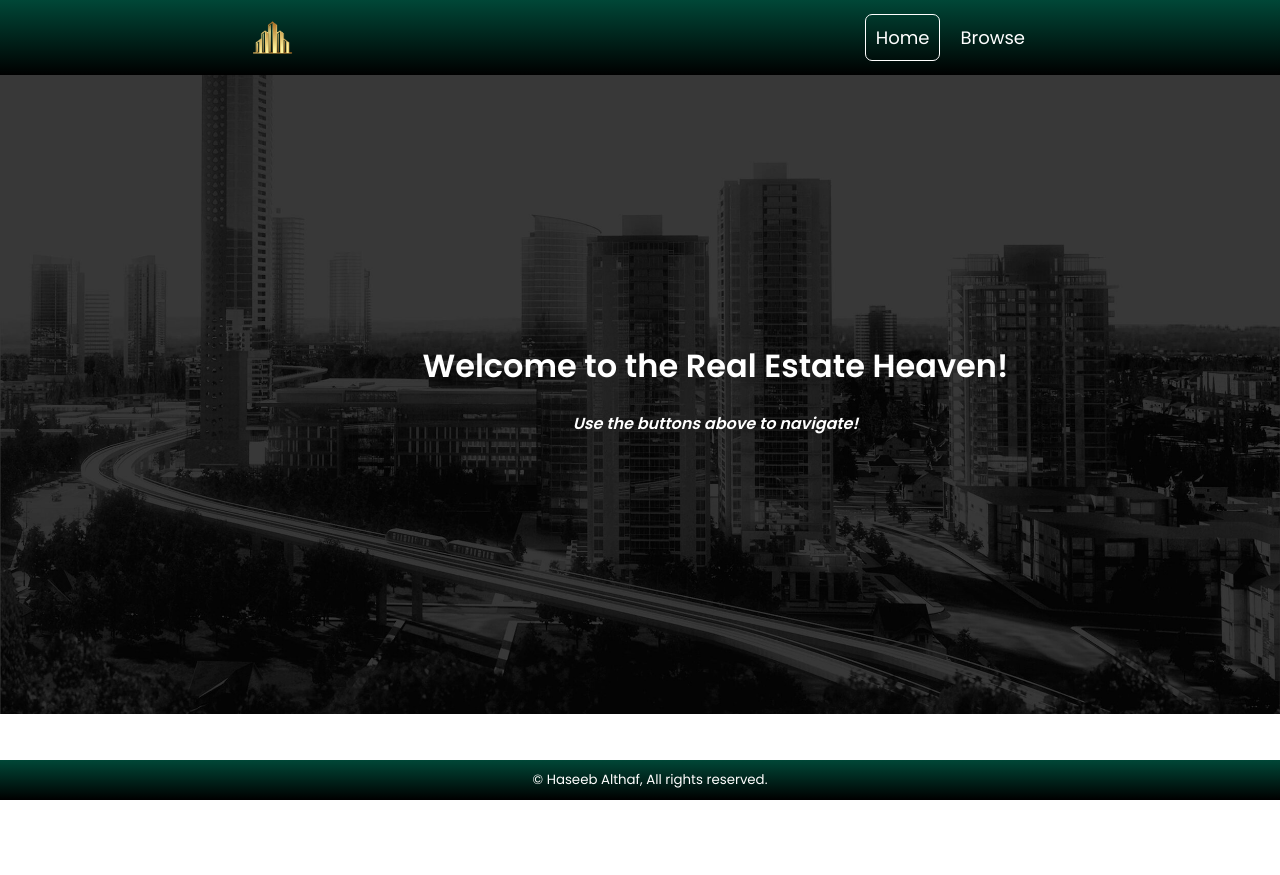
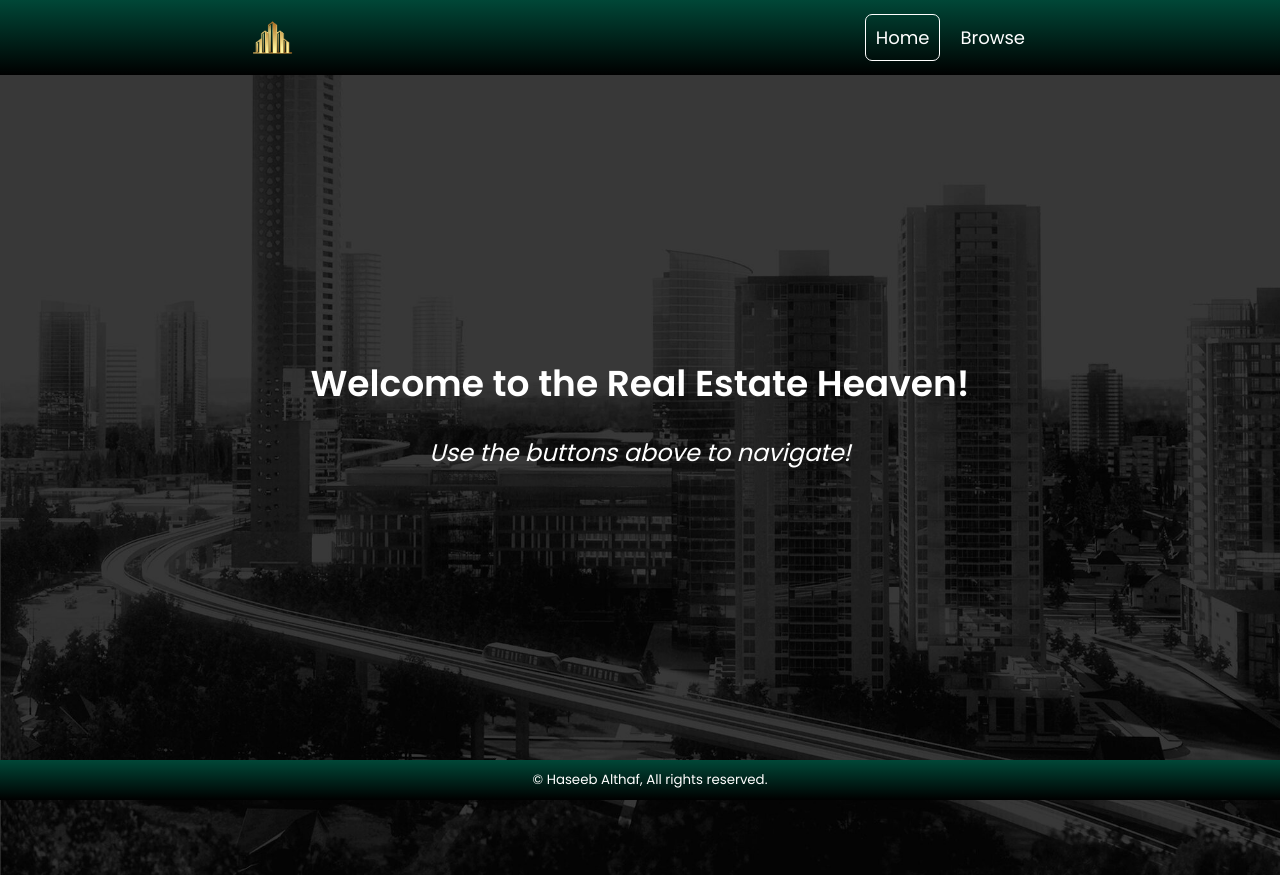
Before and after one commit to haseebalthaf/realestate, a React (Vite) app: page / in a window 1280 px wide. Before the commit the page ends 800 px from the top, so only its background shows below. Built offline with nearby package versions, Linux system fonts and the light colour scheme.

Commit message:
Minor changes

```diff
--- a/src/App.jsx
+++ b/src/App.jsx
@@ -1,6 +1,6 @@
 import { Routes, Route } from "react-router-dom";
-import Home from "./pages/index";
-import Browse from "./pages/browse";
+import Home from "./pages/page-home";
+import Browse from "./pages/page-browse";
 
 function App() {
   return (
--- a/src/components/cardFunc.jsx
+++ b/src/components/cardFunc.jsx
@@ -11,7 +11,7 @@ function Cards() {
   const { isModalOpen, openModal, closeModal, selectedProperty } = useModal();
 
   return (
-    // Main container for cards
+// Main container for cards
     <div className="cardsContainer">
       {/* Browse Section */}
       <div className="browseContainer">
--- a/src/pages/browse.jsx
+++ b/src/pages/page-browse.jsx
@@ -1,4 +1,5 @@
 import "../style/browse.css";
+import "../style/navbar.css";
 import { windowTitle } from "../components/windowTitle";
 import SearchBar from "../components/searchBar";
 import Cards from "../components/cardFunc";
@@ -11,7 +12,7 @@ const Browse = () => {
       <div className="navBar">
         <img
           src="/images/logo.png"
-          alt="Website logo"
+          alt="website-logo"
           className="logoContainer"
           height="45"
         />
--- a/src/pages/index.jsx
+++ b/src/pages/page-home.jsx
@@ -1,15 +1,16 @@
-import "../style/index.css";
+import "../style/home.css";
+import "../style/navbar.css";
 import { windowTitle } from "../components/windowTitle";
 
 const Home = () => {
   windowTitle("Properties | Home");
   return (
     <>
-      {/* Navigation Bar */}
+      {/* Navigation bar */}
       <div className="navBar">
         <img
           src="/images/logo.png"
-          alt="Website logo"
+          alt="website-logo"
           className="logoContainer"
           height="45"
         />
@@ -22,13 +23,11 @@ const Home = () => {
           </a>
         </nav>
       </div>
-      <div className="imageContainer">
-        <img src="/images/background.jpg" alt="Cityscape" className="homeBg" />
-        <div className="titleContainer">
-          <h1>Welcome to the Real Estate Heaven!</h1>
-          <p className="subContainer">Use the buttons above to navigate!</p>
-        </div>
-      </div>
+      {/* Website content */}
+      <section className="homeSection">
+        <h1 className="homeTitle">Welcome to the Real Estate Heaven!</h1>
+        <p className="homeSub">Use the buttons above to navigate!</p>
+      </section>
       {/* Footer */}
       <footer>
         <div className="footerContainer">
--- /dev/null
+++ b/src/style/home.css
@@ -0,0 +1,88 @@
+/* Font for Website */
+@import url("https://fonts.googleapis.com/css2?family=Poppins:wght@400;600&display=swap");
+
+/* Fade in animation */
+@keyframes fadeIn {
+  25% {
+    opacity: 0.25;
+  }
+  100% {
+    opacity: 1;
+  }
+}
+
+/* index.jsx */
+/* Website body */
+html,
+body {
+  animation: fadeIn 0.5s;
+  font-family: "Poppins";
+  padding: 0;
+  margin: 0;
+  background-color: white;
+  color: black;
+}
+
+/* Universal style for horizontal rule */
+hr {
+  border: 0;
+  height: 1px;
+  width: 80%;
+  background: #333;
+  background-image: linear-gradient(to right, #ccc, #333, #ccc);
+  animation: fadeIn 2s;
+}
+
+/* Website content */
+/* A section which consists of the background, title and a small text */
+.homeSection {
+  position: relative;
+  width: 100%;
+  min-height: 100vh;
+  display: flex;
+  flex-direction: column;
+  justify-content: center;
+  align-items: center;
+  background: url("../../public/images/background.jpg") no-repeat;
+  background-size: cover;
+}
+
+/* Title for the website */
+.homeTitle {
+  color: white;
+  margin: 0;
+  font-size: 36px;
+}
+
+/* A small text for the website */
+.homeSub {
+  color: white;
+  padding-bottom: 100px;
+  font-size: 24px;
+  font-style: italic;
+}
+
+/* Footer */
+/* General styles for footer */
+footer {
+  font-family: "Poppins";
+  position: fixed;
+  bottom: 0;
+  left: 0;
+  width: 100%;
+  background-image: linear-gradient(
+    0deg,
+    rgba(0, 0, 0, 1) 0%,
+    rgba(0, 71, 55, 1) 100%
+  );
+  color: white;
+  text-align: center;
+  padding: 10px;
+}
+
+/* Footer container for text */
+.footerContainer {
+  display: flex;
+  align-items: center;
+  justify-content: center;
+}
--- a/src/style/index.css
+++ /dev/null
@@ -1,137 +0,0 @@
-/* Font for Website */
-@import url("https://fonts.googleapis.com/css2?family=Poppins:wght@400;600&display=swap");
-
-/* Fade in animation */
-@keyframes fadeIn {
-  25% {
-    opacity: 0.25;
-  }
-  100% {
-    opacity: 1;
-  }
-}
-
-/* index.jsx */
-/* Website body */
-html,
-body {
-  animation: fadeIn 0.5s;
-  font-family: "Poppins";
-  padding: 0;
-  margin: 0;
-  background-color: white;
-  color: black;
-}
-
-/* Universal style for horizontal rule */
-hr {
-  border: 0;
-  height: 1px;
-  width: 80%;
-  background: #333;
-  background-image: linear-gradient(to right, #ccc, #333, #ccc);
-  animation: fadeIn 2s;
-}
-
-/* Navigation bar */
-/* Aligning and decorating navigation bar and navigation items */
-.navBar {
-  font-family: "Poppins";
-  font-size: 18px;
-  display: flex;
-  justify-content: space-between;
-  align-items: center;
-  padding: 5px 40px;
-  background-image: linear-gradient(
-    0deg,
-    rgba(0, 0, 0, 1) 0%,
-    rgba(0, 71, 55, 1) 100%
-  );
-}
-
-/* Placement of page logo */
-.logoContainer {
-  display: flex;
-  margin-left: 200px;
-  padding: 10px;
-}
-
-/* Navigation container, holding the navigation items */
-.navContainer {
-  margin-right: 200px;
-}
-
-/* Items of navigation container */
-.navItem {
-  text-decoration: none;
-  color: white;
-  padding: 10px;
-  margin: 5px;
-  border-radius: 7px;
-  transition: 0.3s;
-}
-
-/* Animations on hover for items */
-.navItem:hover {
-  color: black;
-  background-color: white;
-}
-
-/* Active selector functionality */
-.navItem.active {
-  border: 1px solid white;
-}
-
-.imageContainer {
-  position: relative;
-  max-width: 100%;
-  max-height: 90vh;
-  overflow: hidden;
-}
-
-/* Image */
-.homeBg {
-  width: 100%;
-  height: auto;
-  object-fit: cover;
-}
-
-/* Container for the main headline (large text) */
-.titleContainer {
-  position: absolute;
-  top: 38%;
-  left: 33%;
-  text-align: center;
-  color: white;
-}
-
-/* Container for the subtext (small text) */
-.subContainer {
-  font-weight: bold;
-  font-style: italic;
-}
-
-/* Footer */
-/* General styles for footer */
-footer {
-  font-family: "Poppins";
-  position: fixed;
-  bottom: 0;
-  left: 0;
-  width: 100%;
-  background-image: linear-gradient(
-    0deg,
-    rgba(0, 0, 0, 1) 0%,
-    rgba(0, 71, 55, 1) 100%
-  );
-  color: white;
-  text-align: center;
-  padding: 10px;
-}
-
-/* Footer container for text */
-.footerContainer {
-  display: flex;
-  align-items: center;
-  justify-content: center;
-}
--- /dev/null
+++ b/src/style/navbar.css
@@ -0,0 +1,48 @@
+/* Navigation bar */
+/* Aligning and decorating navigation bar and navigation items */
+.navBar {
+    font-family: "Poppins";
+    font-size: 18px;
+    display: flex;
+    justify-content: space-between;
+    align-items: center;
+    padding: 5px 40px;
+    background-image: linear-gradient(
+      0deg,
+      rgba(0, 0, 0, 1) 0%,
+      rgba(0, 71, 55, 1) 100%
+    );
+  }
+
+  /* Placement of page logo */
+  .logoContainer {
+    display: flex;
+    margin-left: 200px;
+    padding: 10px;
+  }
+
+  /* Navigation container, holding the navigation items */
+  .navContainer {
+    margin-right: 200px;
+  }
+
+  /* Items of navigation container */
+  .navItem {
+    text-decoration: none;
+    color: white;
+    padding: 10px;
+    margin: 5px;
+    border-radius: 7px;
+    transition: 0.3s;
+  }
+
+  /* Animations on hover for items */
+  .navItem:hover {
+    color: black;
+    background-color: white;
+  }
+
+  /* Active selector functionality */
+  .navItem.active {
+    border: 1px solid white;
+  }
```
